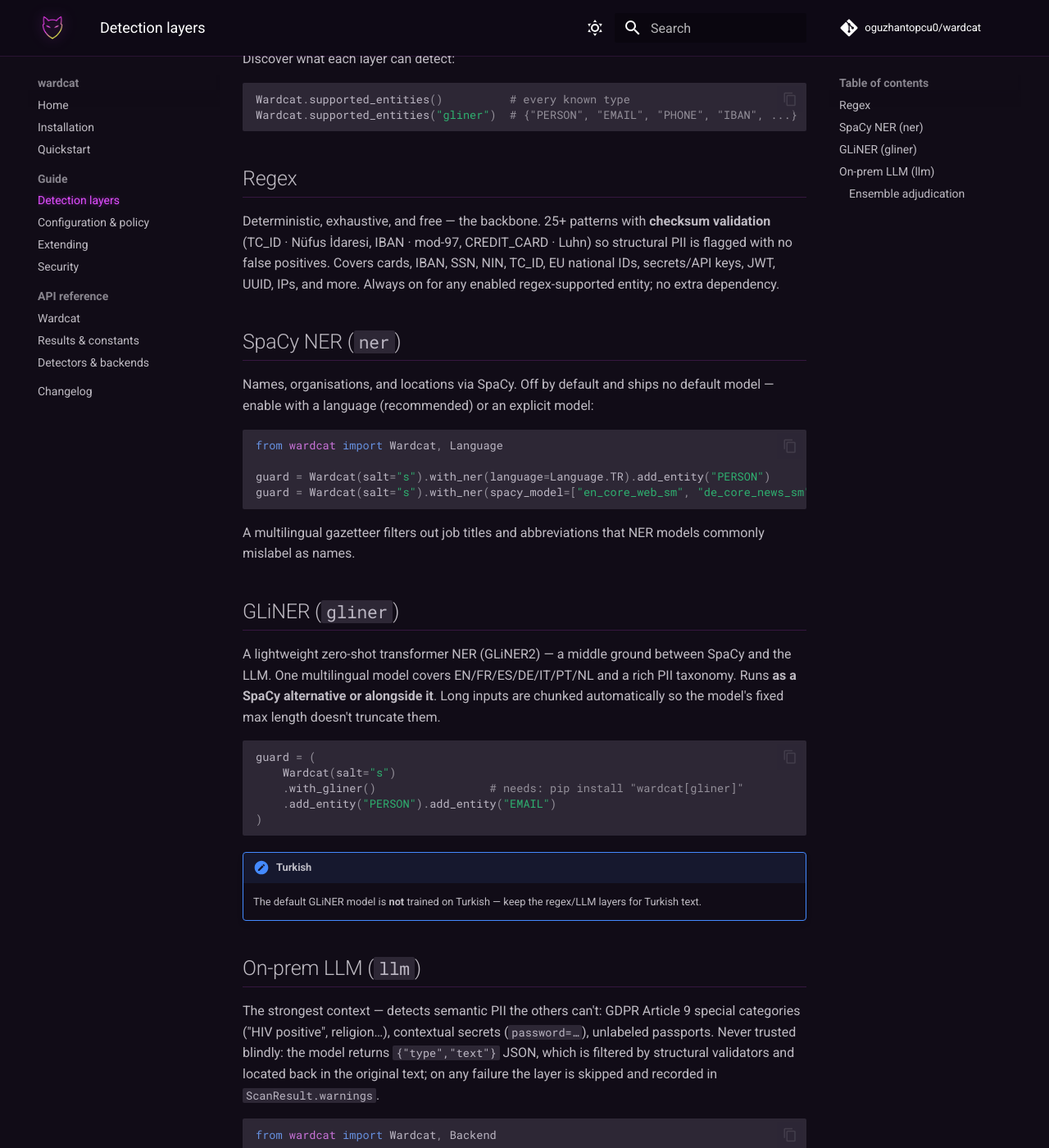
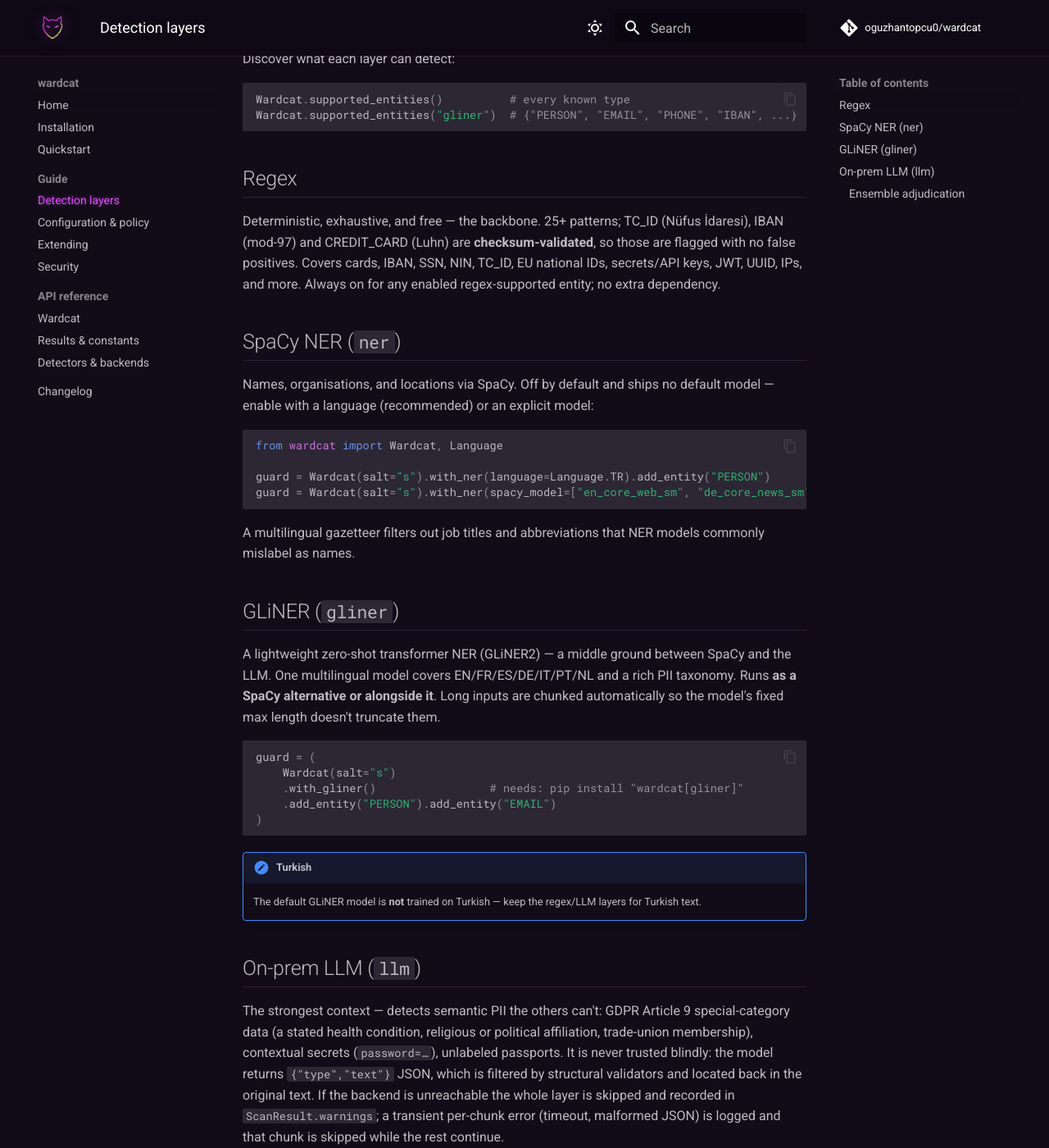
Before and after one commit to oguzhantopcu0/wardcat, an MkDocs documentation site: the page built from docs/guide/layers.md, in a window 1280 px wide and 1400 px high, scrolled down 357 px. Shown: the whole window at 82% size. Built offline with MkDocs 1.6.1 and Material for MkDocs 9.7.7, drawn with Linux system fonts in a browser that asks for light colours; comment, search, counter and statistics services are not loaded.

Commit message:
docs: accuracy + tone pass on the documentation (#9)
Neutralised charged SPECIAL_CATEGORY examples, corrected the LLM-layer failure/warnings description, and fixed the overlap-resolver wording (all regex spans are 1.0, not only checksum-validated ones).

````diff
--- a/docs/guide/layers.md
+++ b/docs/guide/layers.md
@@ -10,8 +10,7 @@
 ```
 
 The engine merges every layer's spans and resolves overlaps **confidence-first**:
-a checksum-validated regex span (`1.0`) always wins over a fuzzy NER/GLiNER/LLM
-span (`≤0.99`).
+a deterministic regex span (`1.0`) beats a fuzzy NER/GLiNER/LLM span (`≤0.99`).
 
 Discover what each layer can detect:
 
@@ -22,11 +21,11 @@
 
 ## Regex
 
-Deterministic, exhaustive, and free — the backbone. 25+ patterns with
-**checksum validation** (TC_ID · Nüfus İdaresi, IBAN · mod-97, CREDIT_CARD ·
-Luhn) so structural PII is flagged with no false positives. Covers cards, IBAN,
-SSN, NIN, TC_ID, EU national IDs, secrets/API keys, JWT, UUID, IPs, and more.
-Always on for any enabled regex-supported entity; no extra dependency.
+Deterministic, exhaustive, and free — the backbone. 25+ patterns; TC_ID (Nüfus
+İdaresi), IBAN (mod-97) and CREDIT_CARD (Luhn) are **checksum-validated**, so
+those are flagged with no false positives. Covers cards, IBAN, SSN, NIN, TC_ID,
+EU national IDs, secrets/API keys, JWT, UUID, IPs, and more. Always on for any
+enabled regex-supported entity; no extra dependency.
 
 ## SpaCy NER (`ner`)
 
@@ -65,11 +64,14 @@
 ## On-prem LLM (`llm`)
 
 The strongest context — detects semantic PII the others can't: GDPR Article 9
-special categories ("HIV positive", religion…), contextual secrets
-(`password=…`), unlabeled passports. Never trusted blindly: the model returns
+special-category data (a stated health condition, religious or political
+affiliation, trade-union membership), contextual secrets (`password=…`),
+unlabeled passports. It is never trusted blindly: the model returns
 `{"type","text"}` JSON, which is filtered by structural validators and located
-back in the original text; on any failure the layer is skipped and recorded in
-`ScanResult.warnings`.
+back in the original text. If the backend is unreachable the whole layer is
+skipped and recorded in `ScanResult.warnings`; a transient per-chunk error
+(timeout, malformed JSON) is logged and that chunk is skipped while the rest
+continue.
 
 ```python
 from wardcat import Wardcat, Backend
````
Also changed, not shown: README.md (+1 -1 lines), docs/guide/extending.md (+2 -2 lines), docs/index.md (+1 -1 lines), docs/installation.md (+1 -1 lines).
